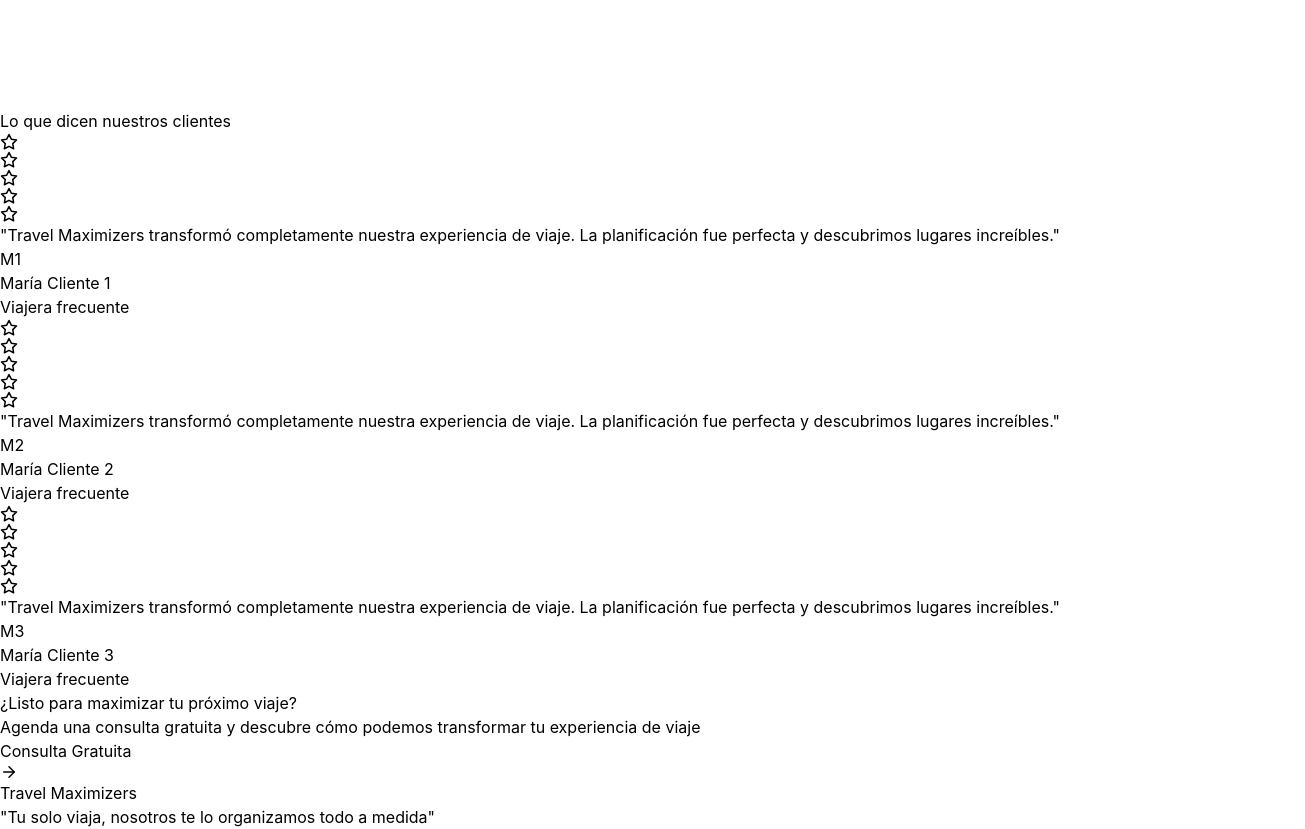
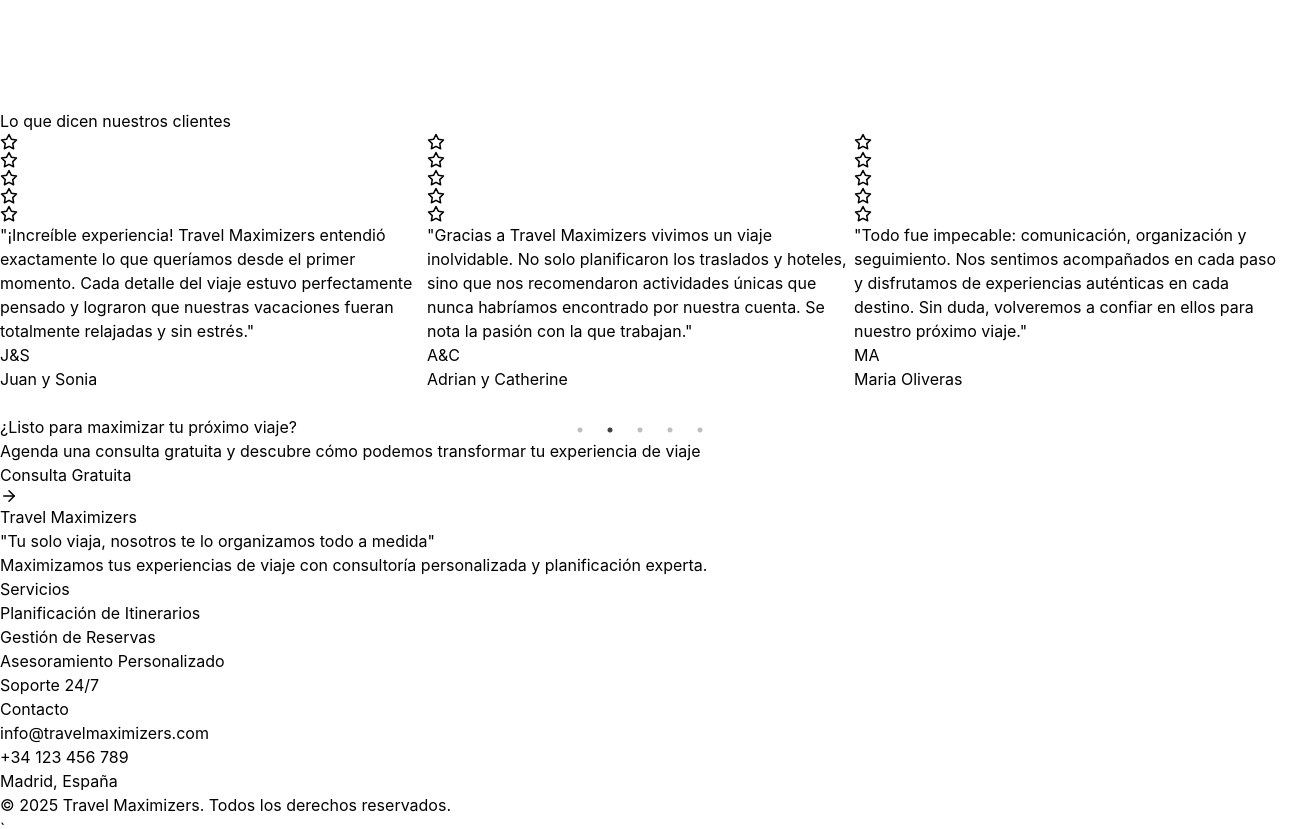
Before and after one commit to marodavid/travel-maximizers, a React (Vite) app: page / in a window 1280 px wide. Shown: the part 6380-7209 px from the top of the page, 1305 px wide, since content can reach past the window. Built offline with nearby package versions, Linux system fonts and the light colour scheme; grey boxes are pictures that could not be loaded; the HTML template or start-up script is replaced by a standard one.

Commit message:
Add reviews in infinite slider

```diff
--- a/package.json
+++ b/package.json
@@ -9,9 +9,11 @@
     "preview": "vite preview"
   },
   "dependencies": {
+    "lucide-react": "^0.263.1",
     "react": "^18.3.1",
     "react-dom": "^18.3.1",
-    "lucide-react": "^0.263.1"
+    "react-slick": "^0.31.0",
+    "slick-carousel": "^1.8.1"
   },
   "devDependencies": {
     "@vitejs/plugin-react": "^4.3.4",
--- a/src/App.jsx
+++ b/src/App.jsx
@@ -1,3 +1,5 @@
+import "slick-carousel/slick/slick.css";
+import "slick-carousel/slick/slick-theme.css";
 import TravelMaximizers from './components/TravelMaximizers'
 
 function App() {
--- a/src/components/TravelMaximizers.jsx
+++ b/src/components/TravelMaximizers.jsx
@@ -1,5 +1,29 @@
 import { useState } from 'react';
 import { MapPin, Calendar, Users, Star, ArrowRight, Menu, X, Globe } from 'lucide-react';
+import Slider from "react-slick";
+
+
+const settingsTestimonalSlider = {
+  dots: true,
+  arrows: true,
+  infinite: true,
+  autoplay: true,
+  autoplaySpeed: 4500,
+  speed: 600,
+  slidesToShow: 3,
+  slidesToScroll: 1,
+  pauseOnHover: true,
+  responsive: [
+    {
+      breakpoint: 1024,
+      settings: { slidesToShow: 2 },
+    },
+    {
+      breakpoint: 640,
+      settings: { slidesToShow: 1 },
+    },
+  ],
+};
 
 
 const translations = {
@@ -57,8 +81,26 @@ const translations = {
     },
     testimonials: {
       title: 'Lo que dicen nuestros clientes',
-      quote: 'Travel Maximizers transformó completamente nuestra experiencia de viaje. La planificación fue perfecta y descubrimos lugares increíbles.',
-      role: 'Viajera frecuente'
+      quote1: 'Travel Maximizers transformó completamente nuestra experiencia de viaje. La planificación fue perfecta y descubrimos lugares increíbles.',
+      customer1: 'Laura Astorga',
+      logo1: 'LA',
+      role1: 'Laura Astorga',
+      quote2: '¡Increíble experiencia! Travel Maximizers entendió exactamente lo que queríamos desde el primer momento. Cada detalle del viaje estuvo perfectamente pensado y lograron que nuestras vacaciones fueran totalmente relajadas y sin estrés.',
+      customer2: 'Juan y Sonia',
+      logo2:'J&S',
+      role2: 'Juan y Sonia',
+      quote3: 'Gracias a Travel Maximizers vivimos un viaje inolvidable. No solo planificaron los traslados y hoteles, sino que nos recomendaron actividades únicas que nunca habríamos encontrado por nuestra cuenta. Se nota la pasión con la que trabajan.',
+      customer3: 'Adrian y Catherine',
+      logo3:'A&C',
+      role3: 'Adrian y Catherine',
+      quote4: 'Todo fue impecable: comunicación, organización y seguimiento. Nos sentimos acompañados en cada paso y disfrutamos de experiencias auténticas en cada destino. Sin duda, volveremos a confiar en ellos para nuestro próximo viaje.',
+      customer4: 'Maria Oliveras',
+      logo4: 'MA',
+      role4: 'Maria Oliveras',
+      quote5: 'Los chicos de Travel Maximizers superaron todas nuestras expectativas. Nos diseñaron un itinerario totalmente personalizado, equilibrando descanso, aventura y cultura. Sentimos que realmente aprovecharon al máximo nuestro tiempo de vacaciones.',
+      customer5: 'Luisa Abad',
+      logo5: 'LA',
+      role5: 'Luisa Abad',
     },
     cta: {
       title: '¿Listo para maximizar tu próximo viaje?',
@@ -144,8 +186,21 @@ const translations = {
     },
     testimonials: {
       title: 'What our clients say',
-      quote: 'Travel Maximizers completely transformed our travel experience. The planning was perfect and we discovered incredible places.',
-      role: 'Frequent traveler'
+      quote1: 'Travel Maximizers completely transformed our travel experience. The planning was perfect and we discovered incredible places.',
+      customer1: 'Laura Astorga',
+      role1: 'Young couple',
+      quote2: 'Incredible experience! Travel Maximizers understood exactly what we wanted from the very beginning. Every detail of the trip was perfectly planned, and they made our vacation completely relaxing and stress-free.',
+      customer2: 'John and Sonia',
+      role2: 'John and Sonia',
+      quote3: 'Thanks to Travel Maximizers we had an unforgettable trip. They not only arranged our transfers and hotels, but also recommended unique activities we would never have found on our own. You can really feel the passion in their work.',
+      customer3: 'Adrian and Catherine',
+      role3: 'Adrian and Catherine',
+      quote4: 'Everything was flawless: communication, organization, and follow-up. We felt supported every step of the way and enjoyed authentic experiences in every destination. We’ll definitely trust them again for our next trip.',
+      customer4: 'Maria Oliveras',
+      role4: 'Maria Oliveras',
+      quote5: 'The team at Travel Maximizers exceeded all our expectations. They created a fully customized itinerary, balancing relaxation, adventure, and culture. We truly felt that our vacation time was maximized to the fullest.',
+      customer5: 'Luisa Abad',
+      role5: 'Luisa Abad',
     },
     cta: {
       title: 'Ready to maximize your next trip?',
@@ -231,8 +286,21 @@ const translations = {
     },
     testimonials: {
       title: 'Was unsere Kunden sagen',
-      quote: 'Travel Maximizers hat unser Reiseerlebnis komplett transformiert. Die Planung war perfekt und wir haben unglaubliche Orte entdeckt.',
-      role: 'Vielreisende'
+      quote1: 'Travel Maximizers hat unser Reiseerlebnis komplett transformiert. Die Planung war perfekt und wir haben unglaubliche Orte entdeckt.',
+      customer1: 'Laura Astorga',
+      role1: 'Pareja joven',
+      quote2: 'Unglaubliche Erfahrung! Travel Maximizers hat von Anfang an genau verstanden, was wir wollten. Jedes Detail der Reise war perfekt geplant, und unser Urlaub war völlig entspannt und stressfrei.',
+      role2: 'John nd Sonia',
+      customer2: 'John nd Sonia',
+      quote3: 'Dank Travel Maximizers hatten wir eine unvergessliche Reise. Sie organisierten nicht nur Transfers und Hotels, sondern empfahlen auch einzigartige Aktivitäten, die wir selbst nie gefunden hätten. Man spürt wirklich die Leidenschaft in ihrer Arbeit.',
+      customer3: 'Adrian und Catherine',
+      role3: 'Adrian und Catherine',
+      quote4: 'Alles war tadellos: Kommunikation, Organisation und Betreuung. Wir fühlten uns in jeder Phase gut begleitet und erlebten authentische Erfahrungen an jedem Reiseziel. Wir werden ihnen auf jeden Fall auch beim nächsten Mal vertrauen.',
+      customer4: 'Maria Oliveras',
+      role4: 'Maria Oliveras',
+      quote5: 'Das Team von Travel Maximizers hat all unsere Erwartungen übertroffen. Sie stellten eine vollständig personalisierte Reiseroute zusammen, die Entspannung, Abenteuer und Kultur perfekt ausbalancierte. Wir hatten das Gefühl, dass unsere Urlaubszeit wirklich optimal genutzt wurde.',
+      customer5: 'Luisa Abad',
+      role5: 'Luisa Abad',
     },
     cta: {
       title: 'Bereit, Ihre nächste Reise zu maximieren?',
@@ -855,29 +923,41 @@ export default function TravelMaximizers() {
             </h2>
           </div>
 
-          <div className="grid sm:grid-cols-2 lg:grid-cols-3 gap-6 sm:gap-8">
-            {[1, 2, 3].map((i) => (
-              <div key={i} className="bg-gray-50 rounded-xl p-5 sm:p-6">
+          <Slider {...settingsTestimonalSlider}>
+            {[1, 2, 3, 4, 5].map((i) => (
+              <div key={i} className="px-3">
+                <div className="bg-gray-50 rounded-xl p-5 sm:p-6 shadow-sm transition-transform hover:-translate-y-1 h-full flex flex-col justify-between">
+                  <div>
                     <div className="flex mb-3 sm:mb-4">
                       {[1, 2, 3, 4, 5].map((star) => (
-                    <Star key={star} className="text-yellow-400 fill-current" size={18} />
+                        <Star
+                          key={star}
+                          className="text-yellow-400 fill-current"
+                          size={18}
+                        />
                       ))}
                     </div>
                     <p className="text-sm sm:text-base text-gray-600 mb-3 sm:mb-4">
-                  "{t.testimonials.quote}"
+                      "{t.testimonials[`quote${i}`]}"
                     </p>
+                  </div>
                   <div className="flex items-center">
                     <div className="w-10 h-10 bg-gradient-to-r from-emerald-600 to-teal-700 rounded-full flex items-center justify-center text-white font-semibold text-sm">
-                    M{i}
+                      {t.testimonials[`logo${i}`]}
                     </div>
                     <div className="ml-3">
-                    <p className="font-semibold text-sm sm:text-base">María Cliente {i}</p>
-                    <p className="text-xs sm:text-sm text-gray-500">{t.testimonials.role}</p>
+                      <p className="font-semibold text-sm sm:text-base">
+                        {t.testimonials[`customer${i}`]}
+                      </p>
+                      <p className="text-xs sm:text-sm text-gray-500">
+                        {t.testimonials.role}
+                      </p>
+                    </div>
                   </div>
                 </div>
               </div>
             ))}
-          </div>
+          </Slider>
         </div>
       </section>
 
```
Lines whose indentation alone changed are shown as unchanged.
